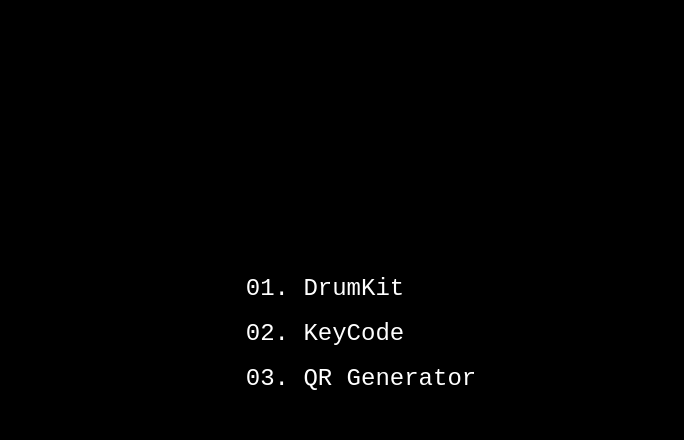
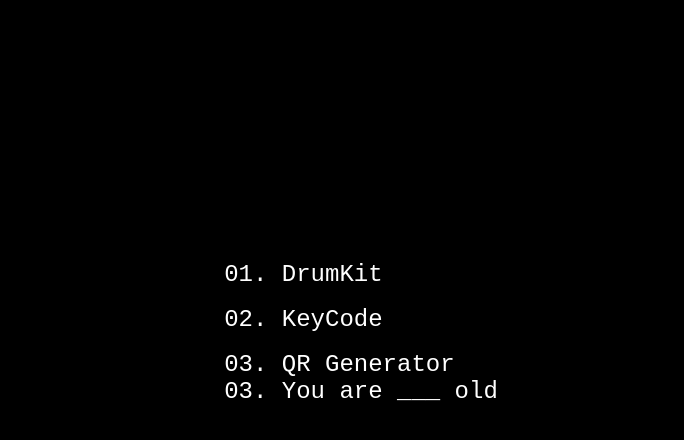
Before and after one commit to shad-ct/Projects, a plain HTML site: page index.html in a window 1280 px wide. Shown: the part 106-546 px from the top of the page, without its empty margins (299-983 px from the left). Drawn offline with Linux system fonts and the light colour scheme.

Commit message:
Update index.html

```diff
--- a/index.html
+++ b/index.html
@@ -51,6 +51,7 @@
             <li><a href="DrumKit/index.html">01. DrumKit</a></li><br>
             <li><a href="KeyCode/index.html">02. KeyCode</a></li><br>
             <li><a href="QRGenerator/index.html">03. QR Generator</a></li>
+            <li><a href="YouAre__YearsOld/index.html">03. You are ___ old</a></li>
         </ul>
     </div>
 </body>
```
